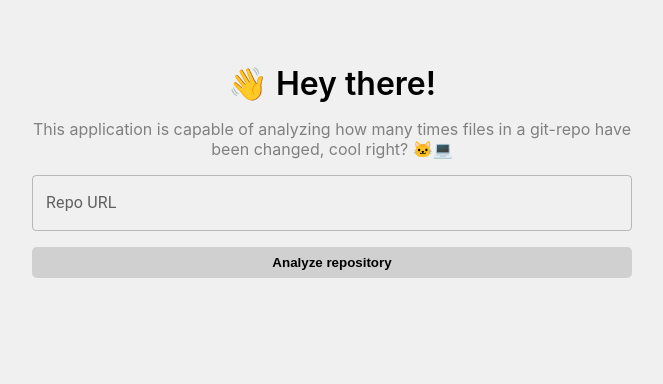
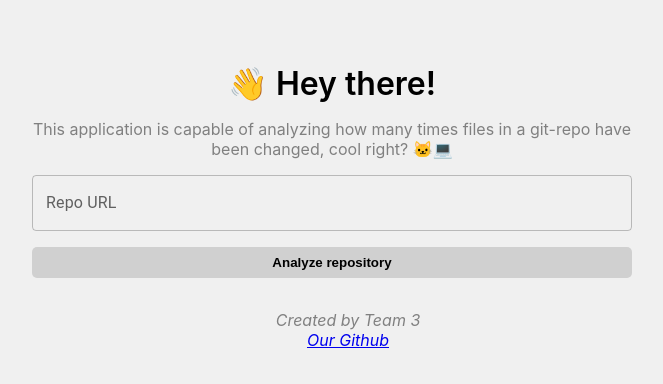
Before and after one commit to Team-3-Software-Evolution-Project/devtool-front, a React (Create React App) app: page / in a window 1280 px wide. Shown: the top 384 px of the page, without its empty margins (308-971 px from the left). Built offline with nearby package versions, Linux system fonts and the light colour scheme; no server answers.

Commit message:
added footer

```diff
--- a/src/App.css
+++ b/src/App.css
@@ -46,6 +46,17 @@
   background-color: rgb(202, 176, 128);
 }
 
+.footer{
+  text-align: center;
+  margin: 0 auto;
+  padding: 1rem;
+  position: relative;
+  bottom: 0;
+  width: 100%;
+  font-style: italic;
+  color: gray;
+}
+
 .lds-facebook {
   display: inline-block;
   position: relative;
--- a/src/App.js
+++ b/src/App.js
@@ -54,6 +54,21 @@ const App = () => {
 
     return filteredArray;
   };
+
+  const Footer = () => (
+    <div className="footer">
+      <p>
+        Created by Team 3<br />
+        <a
+          href="https://github.com/Team-3-Software-Evolution-Project"
+          target="_blank"
+          rel="noopener noreferrer"
+        >
+          Our Github
+        </a>
+      </p>
+    </div>
+  );
 
   // Doing this to wake up Heroku instance if it is sleeping (not used within 30 minutes)
   const pingAPI = () => {
@@ -123,6 +138,7 @@ const App = () => {
             </div>
           </div>
         )}
+        <Footer />
       </div>
     </div>
   );
```
